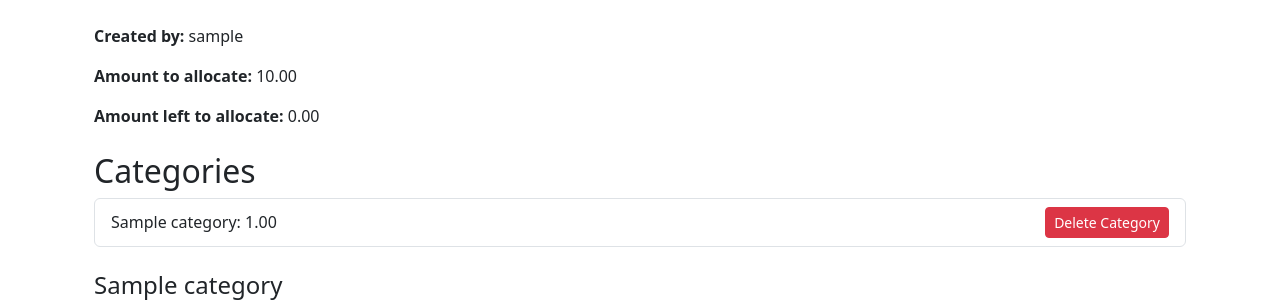
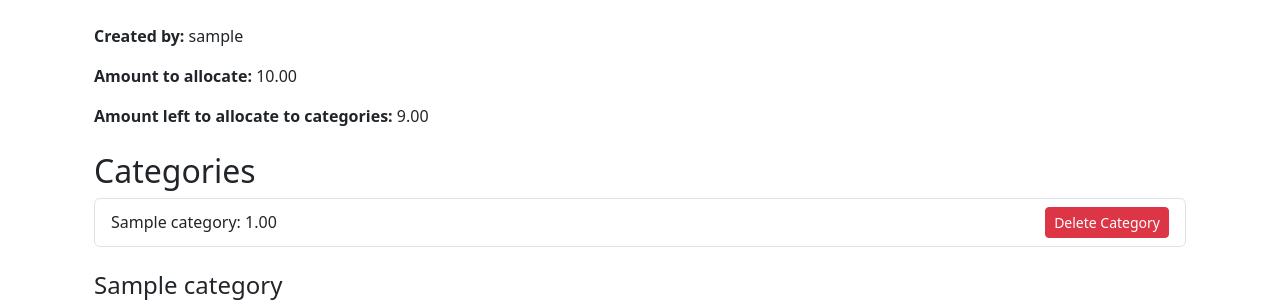
Before and after one commit to MonoSetton/Django-P-ExpenseTracker, a Django app: page /budget_details/1 in a window 1280 px wide. Shown: the part 170-474 px from the top of the page. Run offline with Django 5.2, Linux system fonts and the light colour scheme; a user stored in the database is signed in; tables that the repository leaves empty hold one stand-in row (values such as "Sample post").

Commit message:
Fixed amount left to alocate field in budget details

```diff
--- a/expenses/templates/expenses/details_budget.html
+++ b/expenses/templates/expenses/details_budget.html
@@ -19,7 +19,11 @@
 
     <p><strong>Created by:</strong> {{ budget.author }}</p>
     <p><strong>Amount to allocate:</strong> {{ budget.amount_to_spend }}</p>
-    <p><strong>Amount left to allocate:</strong> {{ budget_left_to_allocate }}</p>
+    {% if amount_left_to_allocate > 0 %}
+        <p><strong>Amount left to allocate to categories:</strong> {{ amount_left_to_allocate }}</p>
+    {% else %}
+        <p style="color: red"><strong>Amount left to allocate to categories:</strong> {{ amount_left_to_allocate }}</p>
+    {% endif %}
 
     <h2 class="mt-4">Categories</h2>
     <ul class="list-group mb-4">
--- a/expenses/views.py
+++ b/expenses/views.py
@@ -185,9 +185,10 @@ class DetailsBudgetView(LoginRequiredMixin, DetailView):
         budget = self.get_object()
         budget_expenses = BudgetExpense.objects.filter(category__budget=budget)
         context['budget_expenses'] = budget_expenses
-        sum_of_budget_expenses = budget_expenses.aggregate(Sum('amount'))['amount__sum'] or 0
-        budget = self.get_object()
-        context['budget_left_to_allocate'] = budget.amount_to_spend - sum_of_budget_expenses
+
+        categories_amount_sum = BudgetCategory.objects.filter(budget=budget).aggregate(Sum('value'))['value__sum'] or 0
+
+        context['amount_left_to_allocate'] = budget.amount_to_spend - categories_amount_sum
 
         category_totals = []
         budget_categories = BudgetCategory.objects.filter(budget=budget)
```
